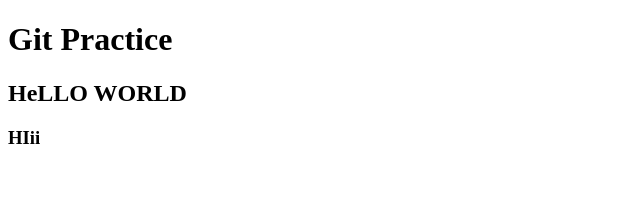
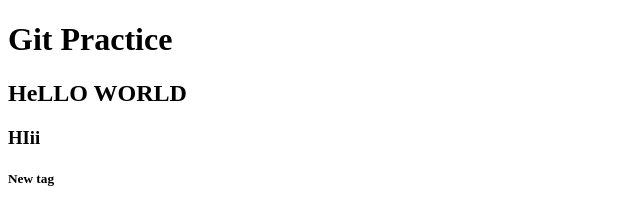
Before and after one commit to uzma0/gitPractice, a plain HTML site: page index.html in a window 1280 px wide. Shown: the full height of the page, 0-640 px from the left. Drawn offline with Linux system fonts and the light colour scheme.

Commit message:
create h5 tag

```diff
--- a/index.html
+++ b/index.html
@@ -9,5 +9,6 @@
     <h1>Git Practice</h1>
      <h2>HeLLO WORLD</h2>
     <h3>HIii</h3>
+    <h5>New tag</h5>
 </body>
 </html>
```
